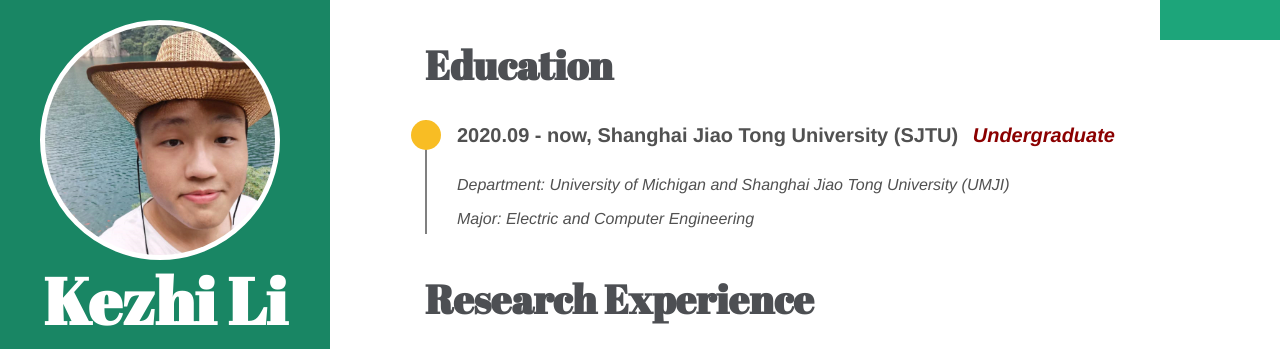
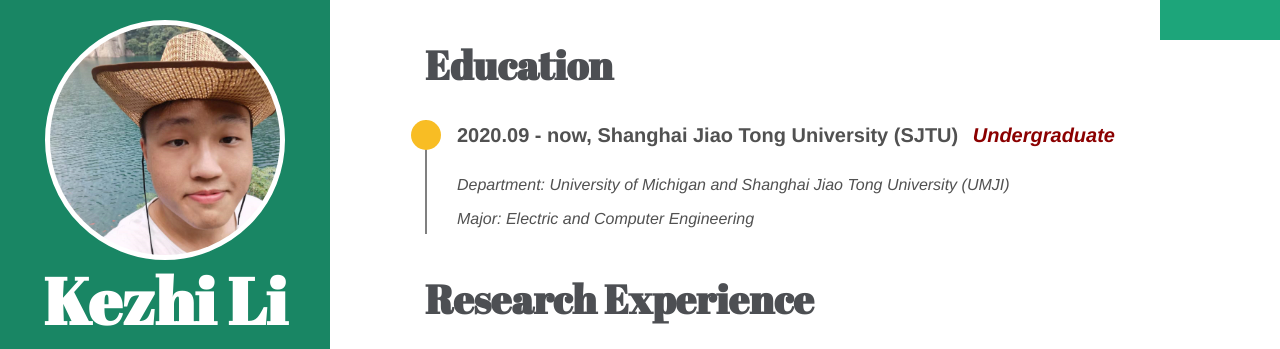
Before and after one commit to little-black-sjtu/likezhi.github.io, a Jekyll site: the page built from index.html, in a window 1280 px wide. Shown: the top 349 px of the page. Built offline with Jekyll 4.4.1, drawn with Linux system fonts in a browser that asks for light colours; Markdown is read by kramdown in place of the engine named in the settings.

Commit message:
fix: put the picture in the mid at phone mode

```diff
--- a/public/css/self-defined.css
+++ b/public/css/self-defined.css
@@ -174,8 +174,10 @@
     padding: 2rem 1rem;
     color: #fff;
     background-color: #198664;
+    position: relative;
+    /* display: flex;
     align-content: center;
-    justify-content: center;
+    justify-content: center; */
   }
   @media (min-width: 48em) {
     .sidebar {
@@ -193,6 +195,7 @@
   }
 
   .sidebar .avatar{
+    margin:auto;
     height: 240px;
     width: 240px;
     background: #fff;
```
